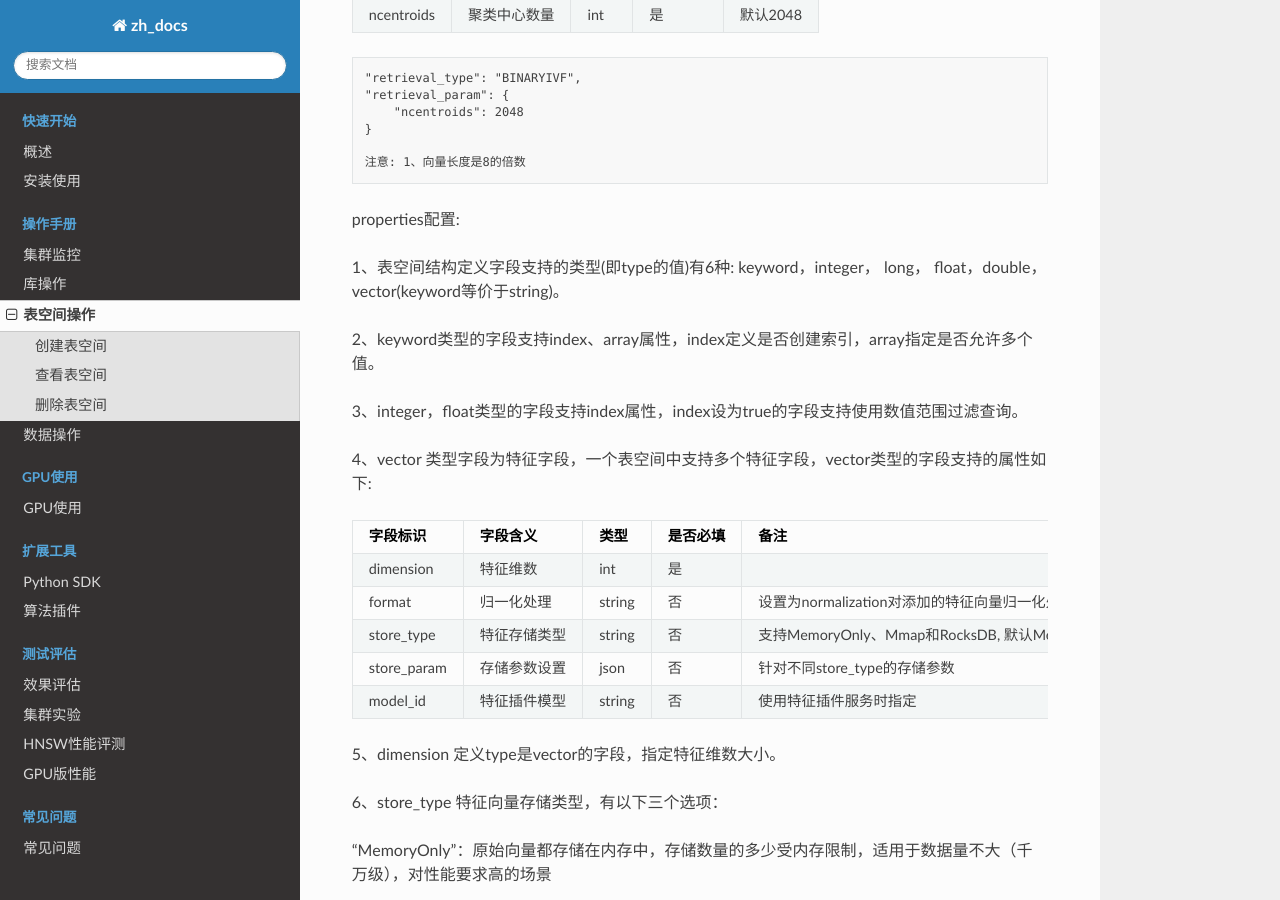
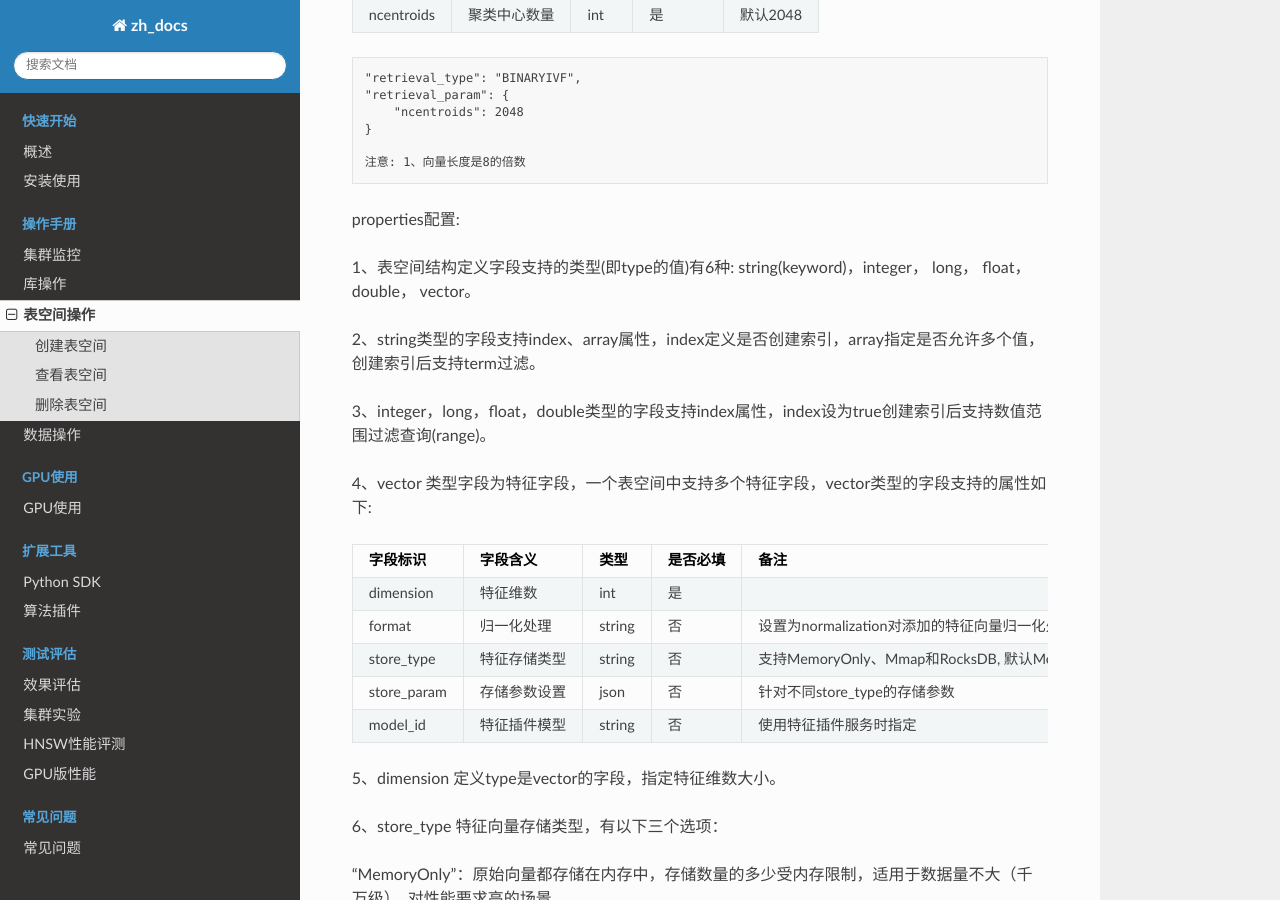
Before and after one commit to vearch/zh_docs, a Sphinx documentation site: the page built from docs/source/use_op/op_space.rst, in a window 1280 px wide and 900 px high, scrolled down 4473 px. Built offline with Sphinx 7.4.7 and the Read the Docs theme 2.0.0, drawn with Linux system fonts in a browser that asks for light colours; pages that are not in the unit, such as notebooks, are missing from menus.

Commit message:
Update op_space.rst

```diff
--- a/docs/source/use_op/op_space.rst
+++ b/docs/source/use_op/op_space.rst
@@ -251,11 +251,11 @@ BINARYIVF:
 
 properties配置:
 
-1、表空间结构定义字段支持的类型(即type的值)有6种: keyword，integer， long， float，double， vector(keyword等价于string)。
+1、表空间结构定义字段支持的类型(即type的值)有6种: string(keyword)，integer， long， float，double， vector。
 
-2、keyword类型的字段支持index、array属性，index定义是否创建索引，array指定是否允许多个值。
+2、string类型的字段支持index、array属性，index定义是否创建索引，array指定是否允许多个值，创建索引后支持term过滤。
 
-3、integer，float类型的字段支持index属性，index设为true的字段支持使用数值范围过滤查询。
+3、integer，long，float，double类型的字段支持index属性，index设为true创建索引后支持数值范围过滤查询(range)。
 
 4、vector 类型字段为特征字段，一个表空间中支持多个特征字段，vector类型的字段支持的属性如下:
 
```
